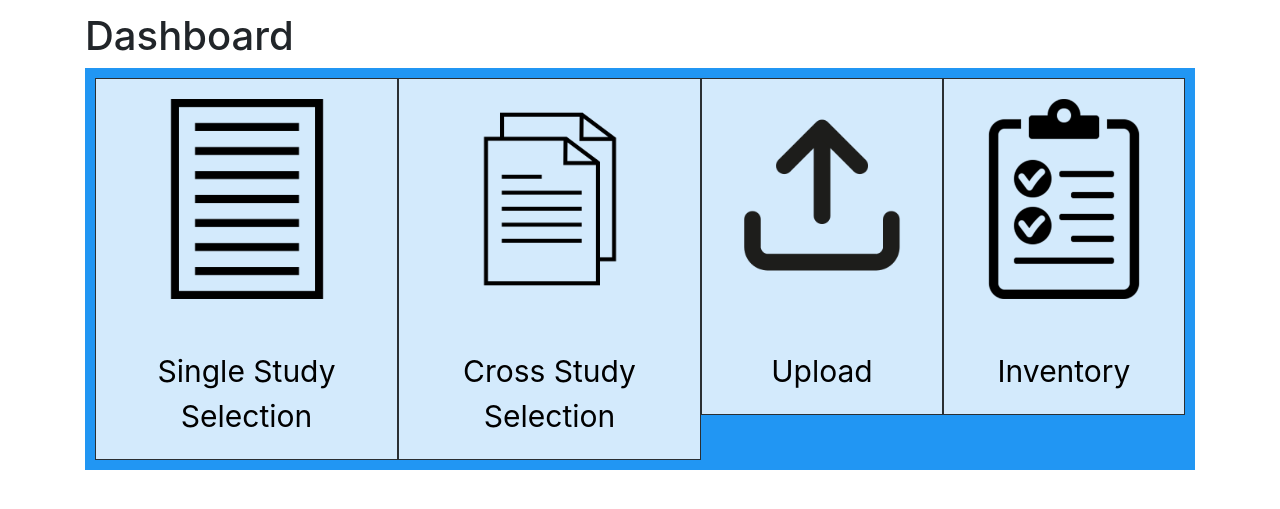
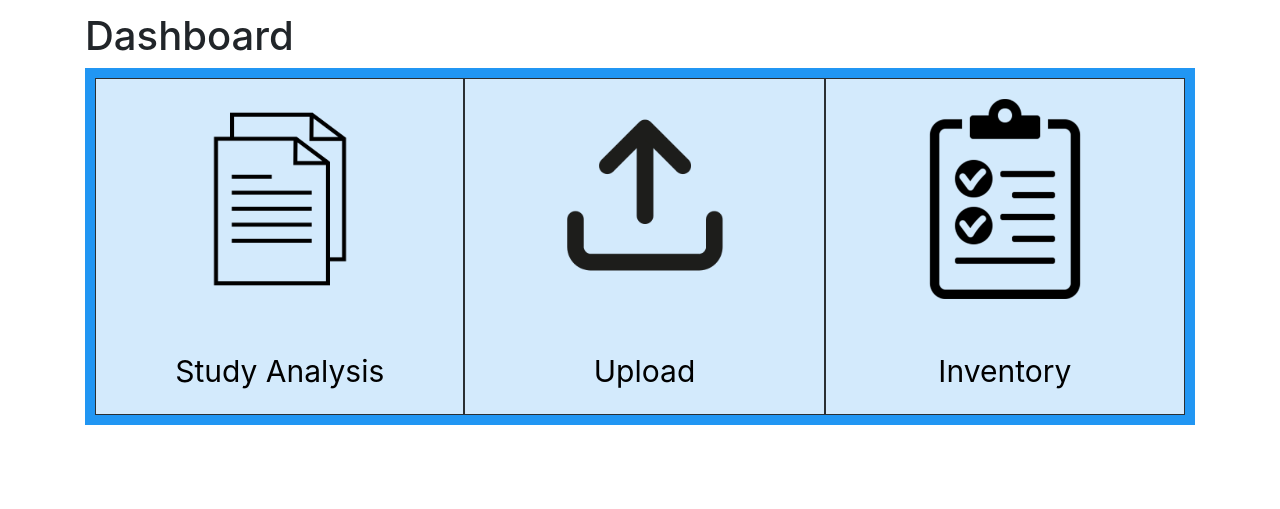
Before and after one commit to WPI-DataPipelineMQP/Biomedical-Analysis-DataPipeline, a Django app: page / in a window 1280 px wide. Shown: the part 68-577 px from the top of the page. Run offline with Django 3.2, Linux system fonts and the light colour scheme.

Commit message:
now changed on the right branch :)

```diff
--- a/mqp_project/datapipeline/static/datapipeline/css/home.css
+++ b/mqp_project/datapipeline/static/datapipeline/css/home.css
@@ -4,7 +4,7 @@
 
 .grid-container {
 	display: grid;
-	grid-template-columns: auto auto auto auto;
+	grid-template-columns: auto auto auto;
 	grid-auto-rows: auto;
 	background-color: #2196F3;
   	padding: 10px;
--- a/mqp_project/datapipeline/templates/datapipeline/home.html
+++ b/mqp_project/datapipeline/templates/datapipeline/home.html
@@ -3,7 +3,7 @@
 {% block content %}
   <h1>Dashboard</h1>
   <div class="grid-container center">
-    <a class="none" href="{% url 'datapipeline-singleStudy' %}">
+    <!--a class="none" href="{% url 'datapipeline-singleStudy' %}">
       <div class="grid-item">
         <ul class="icon-listings">
           <li>
@@ -14,7 +14,7 @@
           </li>
         </ul>
       </div>
-    </a>
+    </a-->
     <a class="none" href="{% url 'datapipeline-crossStudy' %}">
       <div class="grid-item">
         <ul class="icon-listings">
@@ -22,7 +22,7 @@
             <img class="icons" src="{% static 'datapipeline/images/cross-study.png' %}">
           </li>
           <li class="icon-description">
-            Cross Study Selection
+            Study Analysis
           </li>
         </ul>
       </div>
```
